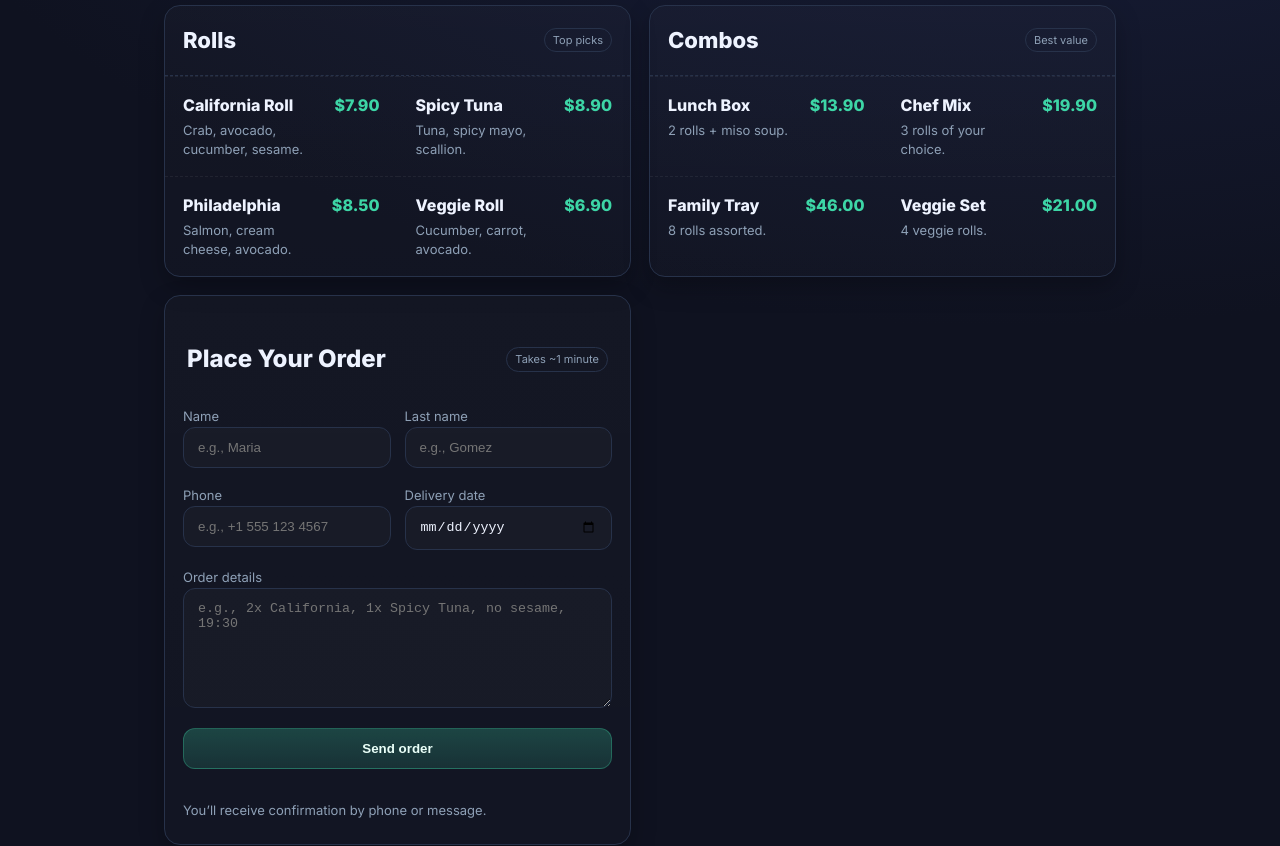
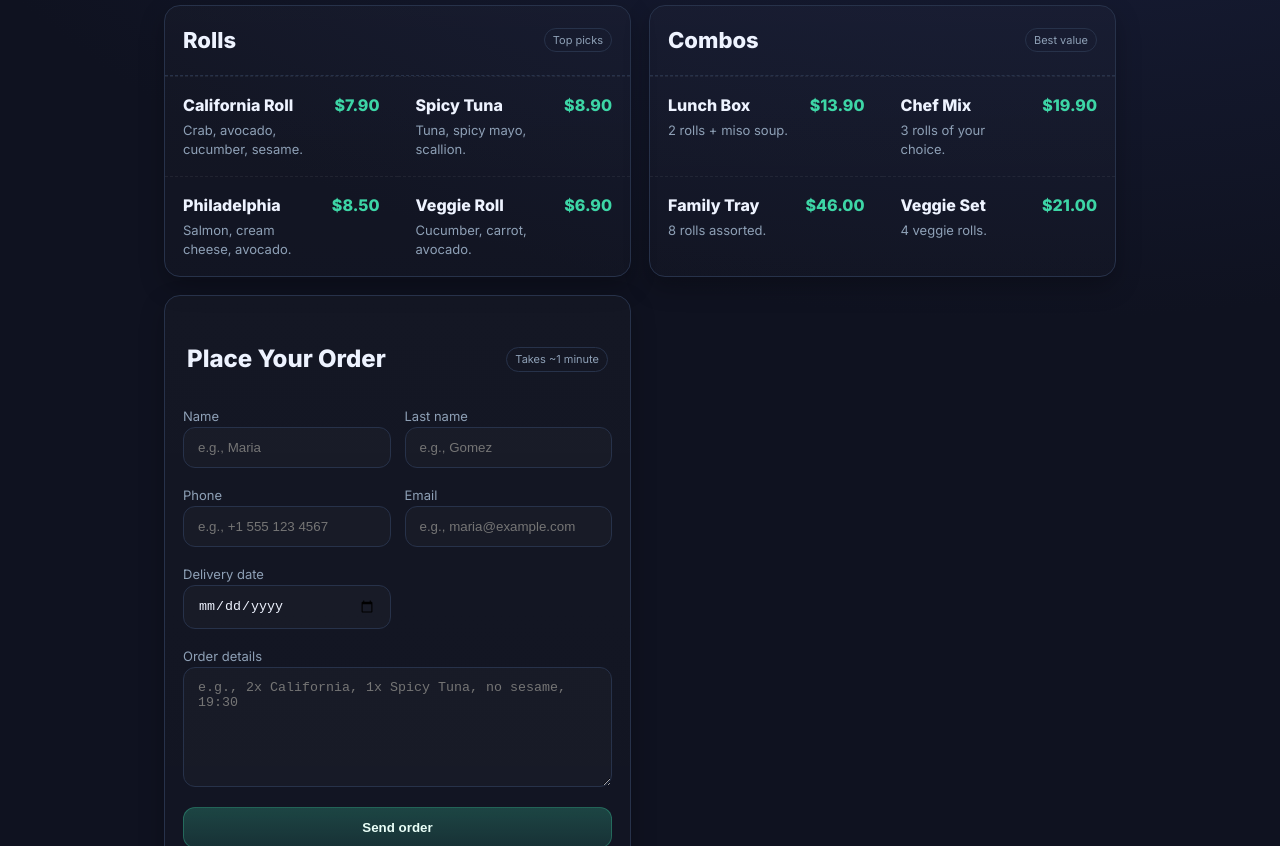
Before and after one commit to gapozo1709-stack/menu-mvp, a plain HTML site: page index.html in a window 1280 px wide. Shown: the part 254-1100 px from the top of the page. Drawn offline with Linux system fonts and the light colour scheme.

Commit message:
Update index.html

```diff
--- a/index.html
+++ b/index.html
@@ -95,8 +95,8 @@
 
       <article class="card two">
         <div class="section-title"><h2>Place Your Order</h2><span class="tag">Takes ~1 minute</span></div>
-        <!-- Netlify Forms captures submissions automatically on Netlify -->
-        <form name="order" method="POST" data-netlify="true" netlify-honeypot="bot-field" class="form">
+        <!-- Netlify Forms captures submissions automatically on Netlify; redirect to success.html -->
+        <form name="order" method="POST" action="/success.html" data-netlify="true" netlify-honeypot="bot-field" class="form">
           <input type="hidden" name="form-name" value="order" />
           <p hidden>
             <label>Don’t fill this out if you’re human: <input name="bot-field" /></label>
@@ -116,6 +116,12 @@
               <label for="phone">Phone</label>
               <input id="phone" name="phone" type="tel" required placeholder="e.g., +1 555 123 4567" />
             </div>
+            <div>
+              <label for="email">Email</label>
+              <input id="email" name="email" type="email" required placeholder="e.g., maria@example.com" />
+            </div>
+          </div>
+          <div class="row">
             <div>
               <label for="date">Delivery date</label>
               <input id="date" name="delivery_date" type="date" required />
```
